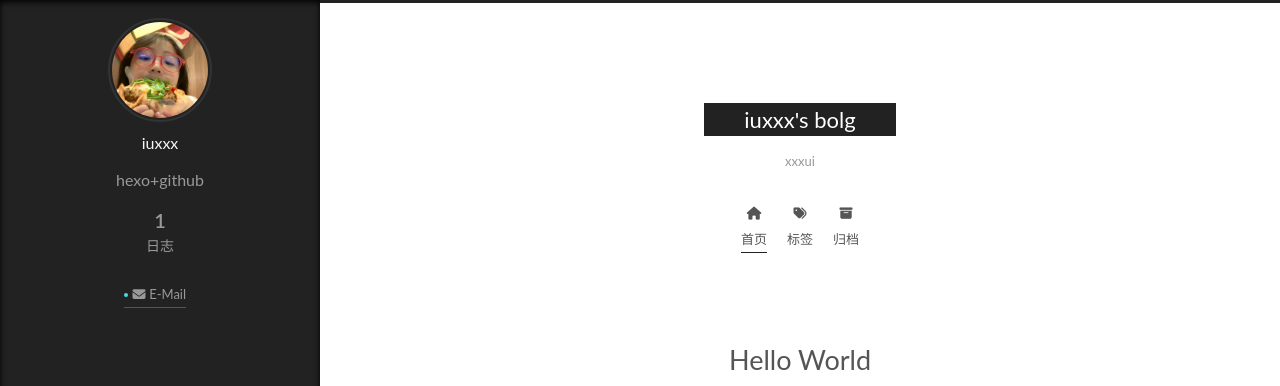
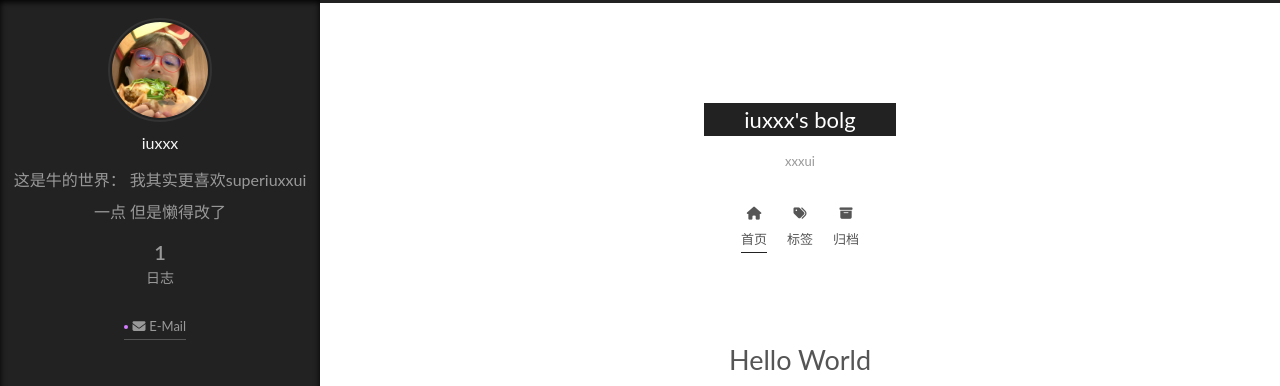
Before and after one commit to iuxxx/iuxxx.github.io, a plain HTML site: page index.html in a window 1280 px wide. Shown: the top 386 px of the page. Drawn offline with nearby package versions, Linux system fonts and the light colour scheme.

Commit message:
Site updated: 2024-07-19 22:56:26

```diff
--- a/css/main.css
+++ b/css/main.css
@@ -1233,7 +1233,7 @@ pre code {
   vertical-align: middle;
 }
 .links-of-author a::before {
-  background: #4bd6ec;
+  background: #d57dff;
   display: inline-block;
   margin-right: 3px;
   transform: translateY(-2px);
--- a/index.html
+++ b/index.html
@@ -19,12 +19,12 @@
 
 <script class="next-config" data-name="main" type="application/json">{"hostname":"iuxxx.github.io","root":"/","images":"/images","scheme":"Muse","darkmode":false,"version":"8.20.0","exturl":false,"sidebar":{"position":"left","width_expanded":320,"width_dual_column":240,"display":"always","padding":18,"offset":12},"hljswrap":true,"copycode":{"enable":false,"style":null},"fold":{"enable":false,"height":500},"bookmark":{"enable":false,"color":"#222","save":"auto"},"mediumzoom":false,"lazyload":false,"pangu":false,"comments":{"style":"tabs","active":null,"storage":true,"lazyload":false,"nav":null},"stickytabs":false,"motion":{"enable":true,"async":false,"transition":{"menu_item":"fadeInDown","post_block":"fadeIn","post_header":"fadeInDown","post_body":"fadeInDown","coll_header":"fadeInLeft","sidebar":"fadeInUp"}},"i18n":{"placeholder":"搜索...","empty":"没有找到任何搜索结果：${query}","hits_time":"找到 ${hits} 个搜索结果（用时 ${time} 毫秒）","hits":"找到 ${hits} 个搜索结果"}}</script><script src="/js/config.js"></script>
 
-    <meta name="description" content="hexo+github">
+    <meta name="description" content="这是牛的世界： 我其实更喜欢superiuxxui一点 但是懒得改了">
 <meta property="og:type" content="website">
 <meta property="og:title" content="iuxxx&#39;s bolg">
 <meta property="og:url" content="https://iuxxx.github.io/index.html">
 <meta property="og:site_name" content="iuxxx&#39;s bolg">
-<meta property="og:description" content="hexo+github">
+<meta property="og:description" content="这是牛的世界： 我其实更喜欢superiuxxui一点 但是懒得改了">
 <meta property="og:locale" content="zh_CN">
 <meta property="article:author" content="iuxxx">
 <meta property="article:tag" content="11,22,33">
@@ -119,7 +119,7 @@
     <img class="site-author-image" itemprop="image" alt="iuxxx"
       src="/uploads/touxiang.jpg">
   <p class="site-author-name" itemprop="name">iuxxx</p>
-  <div class="site-description" itemprop="description">hexo+github</div>
+  <div class="site-description" itemprop="description">这是牛的世界： 我其实更喜欢superiuxxui一点 但是懒得改了</div>
 </div>
 <div class="site-state-wrap animated">
   <nav class="site-state">
@@ -166,7 +166,7 @@
 
     <span hidden itemprop="publisher" itemscope itemtype="http://schema.org/Organization">
       <meta itemprop="name" content="iuxxx's bolg">
-      <meta itemprop="description" content="hexo+github">
+      <meta itemprop="description" content="这是牛的世界： 我其实更喜欢superiuxxui一点 但是懒得改了">
     </span>
 
     <span hidden itemprop="post" itemscope itemtype="http://schema.org/CreativeWork">
```
Also changed, not shown: 2024/07/18/hello-world/index.html (+2 -2 lines), archives/2024/07/index.html (+3 -3 lines), archives/2024/index.html (+3 -3 lines), archives/index.html (+3 -3 lines).
